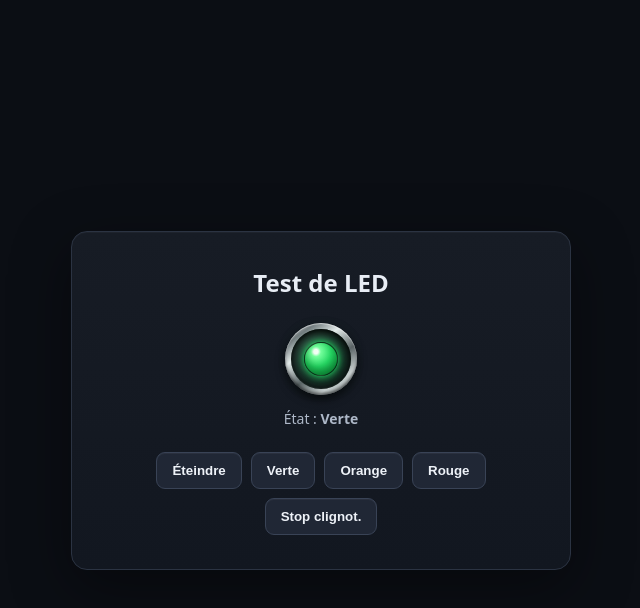
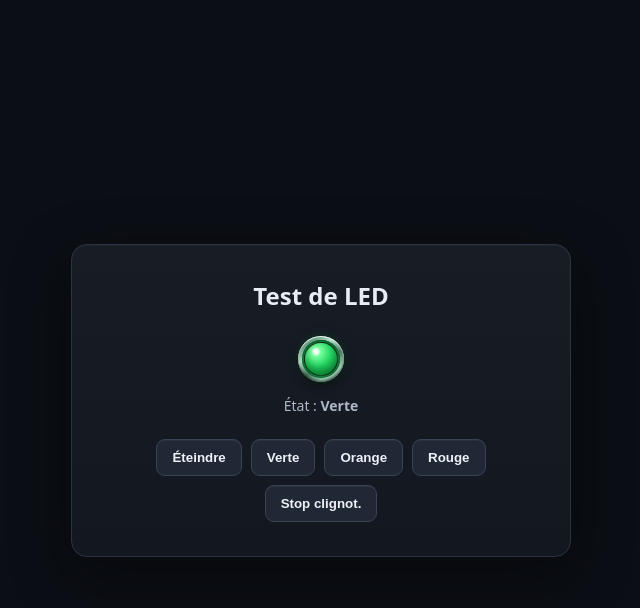
Before and after one commit to bpictron/chatgpt, a plain HTML site: page index.html in a window 1280 px wide. Both pictures are taken after a click on the button "Clignoter". Shown: the whole page, without its empty margins (319-959 px from the left). Drawn offline with Linux system fonts and the light colour scheme.

Commit message:
Tighten steel bezel around LED

```diff
--- a/index.html
+++ b/index.html
@@ -9,13 +9,13 @@
 body{margin:0;min-height:100vh;display:grid;place-items:center;background:#0b0e14;color:#e8edf5;font-family:system-ui,"Segoe UI",sans-serif}
 .panel{width:min(500px,calc(100% - 32px));padding:34px;text-align:center;background:linear-gradient(180deg,#171c25,#121720);border:1px solid #2b3342;border-radius:16px;box-shadow:0 18px 60px #0006,inset 0 1px 0 #ffffff08}
 h1{margin:0;font-size:24px}
-.led-assembly{width:72px;height:72px;margin:24px auto 14px;display:grid;place-items:center;border-radius:50%;background:linear-gradient(145deg,#d9dde0 0%,#747b80 18%,#e8ecee 35%,#5d6368 58%,#cfd3d6 78%,#6b7176 100%);box-shadow:0 4px 10px #000a,inset 0 1px 1px #fff9,inset 0 -2px 3px #0008;position:relative}
-.led-assembly::before{content:"";position:absolute;inset:6px;border-radius:50%;background:radial-gradient(circle at 35% 30%,#353a3f 0%,#14181c 62%,#080a0c 100%);box-shadow:inset 0 3px 7px #000,inset 0 -1px 1px #ffffff12}
+.led-assembly{width:46px;height:46px;margin:24px auto 14px;display:grid;place-items:center;border-radius:50%;background:linear-gradient(145deg,#eef1f2 0%,#858b90 18%,#dfe3e5 35%,#5b6064 58%,#c9ced1 78%,#73797e 100%);box-shadow:0 3px 7px #000a,inset 0 1px 1px #fff,inset 0 -2px 2px #0007;position:relative}
+.led-assembly::before{content:"";position:absolute;inset:4px;border-radius:50%;background:#090c0e;box-shadow:inset 0 2px 4px #000,inset 0 0 0 1px #ffffff10}
 .led{position:relative;z-index:1;width:34px;height:34px;border-radius:50%;border:1px solid #000a;transition:.16s;background-clip:padding-box}
 .off{background:radial-gradient(circle at 34% 28%,#5b6066 0 8%,#31363a 28%,#171a1d 74%);box-shadow:inset 0 -5px 8px #000b,inset 0 3px 4px #ffffff12}
-.green{background:radial-gradient(circle at 34% 27%,#f2fff4 0 7%,#74ff9c 16%,#26d864 48%,#087d32 100%);box-shadow:inset 0 -5px 8px #00541a77,0 0 6px #20d060,0 0 14px #20d060aa,0 0 28px #20d06044}
-.orange{background:radial-gradient(circle at 34% 27%,#fff8e8 0 7%,#ffd675 16%,#ff9f1c 48%,#9b4f00 100%);box-shadow:inset 0 -5px 8px #6f330077,0 0 6px #ff9f1c,0 0 14px #ff9f1caa,0 0 28px #ff9f1c44}
-.red{background:radial-gradient(circle at 34% 27%,#fff0f0 0 7%,#ff807a 16%,#e53935 48%,#82110e 100%);box-shadow:inset 0 -5px 8px #64000077,0 0 6px #e53935,0 0 14px #e53935aa,0 0 28px #e5393544}
+.green{background:radial-gradient(circle at 34% 27%,#f2fff4 0 7%,#74ff9c 16%,#26d864 48%,#087d32 100%);box-shadow:inset 0 -5px 8px #00541a77,0 0 5px #20d060,0 0 11px #20d06099,0 0 20px #20d06033}
+.orange{background:radial-gradient(circle at 34% 27%,#fff8e8 0 7%,#ffd675 16%,#ff9f1c 48%,#9b4f00 100%);box-shadow:inset 0 -5px 8px #6f330077,0 0 5px #ff9f1c,0 0 11px #ff9f1c99,0 0 20px #ff9f1c33}
+.red{background:radial-gradient(circle at 34% 27%,#fff0f0 0 7%,#ff807a 16%,#e53935 48%,#82110e 100%);box-shadow:inset 0 -5px 8px #64000077,0 0 5px #e53935,0 0 11px #e5393599,0 0 20px #e5393533}
 .status{margin-bottom:24px;color:#aeb8c8;font-size:14px}
 .controls{display:flex;gap:9px;flex-wrap:wrap;justify-content:center}
 button{padding:10px 15px;border:1px solid #394356;border-radius:9px;background:#202735;color:#eef2f8;font-weight:650;cursor:pointer;box-shadow:inset 0 1px 0 #ffffff0b}
```
